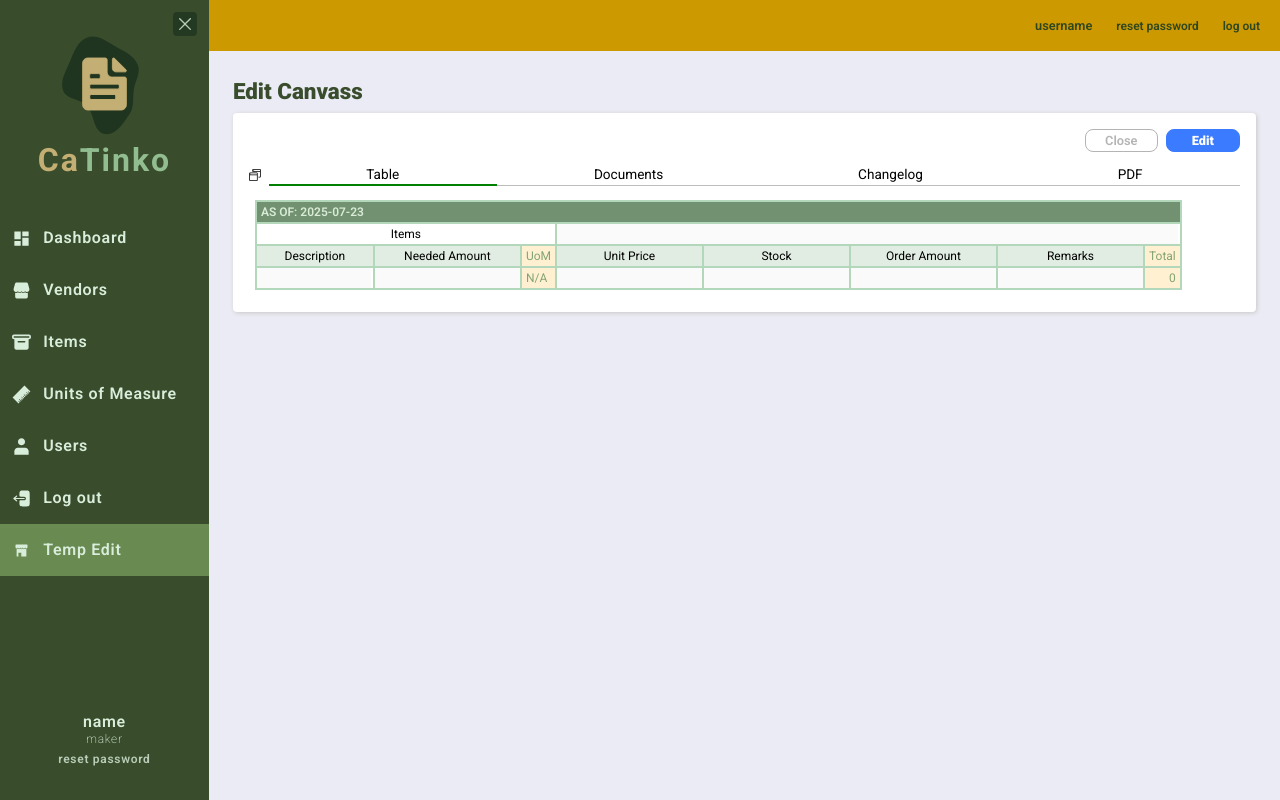
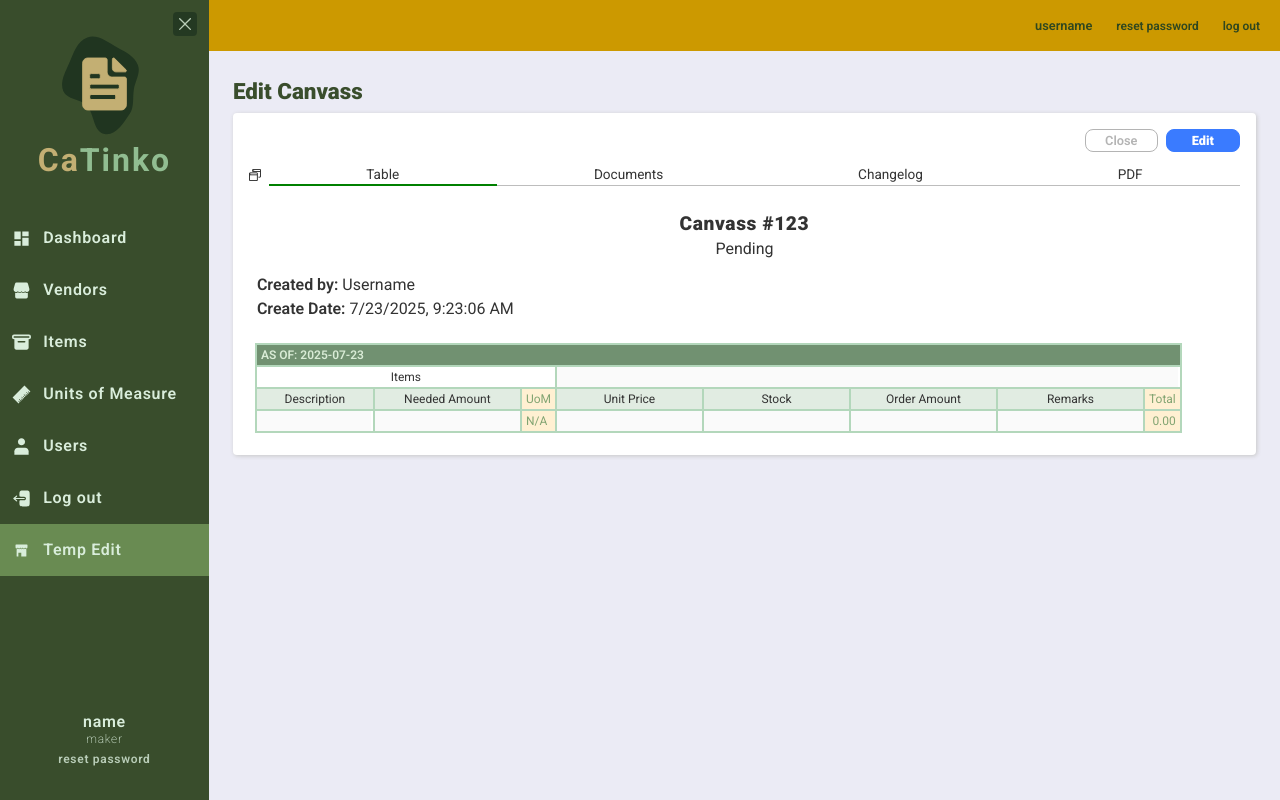
Before and after one commit to lymyr/ojt-aesi-canvass, a React (Vite) app in the folder frontend/: page /canvass/edit in a window 1280 px wide. Built offline with nearby package versions, Linux system fonts and the light colour scheme.

Commit message:
added details in canvass edit

```diff
--- a/frontend/src/components/CanvassForm.jsx
+++ b/frontend/src/components/CanvassForm.jsx
@@ -231,7 +231,12 @@ function CanvassForm({ isEditing = false, editClicked = true }) {
                 disabled={disableInput}
               />
             </td>
-            <td>{Number(vendorData.total || 0).toLocaleString()}</td>
+            <td>
+              {Number(vendorData.total || 0).toLocaleString(undefined, {
+                minimumFractionDigits: 2,
+                maximumFractionDigits: 2,
+              })}
+            </td>
           </React.Fragment>
         );
       })}
--- a/frontend/src/components/Changelog.module.css
+++ b/frontend/src/components/Changelog.module.css
@@ -3,6 +3,7 @@
     display:flex;
     flex-direction: column;
     gap:16px;
+    padding-inline: 8px;
 }
 .changelog {
     font-size: 0.75rem;
--- a/frontend/src/components/DocAttach.module.css
+++ b/frontend/src/components/DocAttach.module.css
@@ -2,6 +2,8 @@
     display: flex;
     flex-direction: column;
     gap:12px;
+    margin-top: 8px;
+    padding-inline: 8px;
 }
 .attach input {
     font-size: 0.9rem;
--- a/frontend/src/index.css
+++ b/frontend/src/index.css
@@ -5,6 +5,7 @@
 @import url('https://fonts.googleapis.com/css2?family=Roboto:ital,wght@0,100..900;1,100..900&display=swap');
 :root {
   font-family: 'Roboto', sans-serif;
+  color: rgb(51, 51, 51);
 }
 *, *::before, *::after {
   box-sizing: border-box;
--- a/frontend/src/pages/CanvassButtons.module.css
+++ b/frontend/src/pages/CanvassButtons.module.css
@@ -30,3 +30,26 @@
     background-color: rgb(180, 180, 180);
     color: white;
 }
+
+
+/* for edit view */
+.detailContainer {
+    padding-inline: 8px;
+    padding-block: 16px;
+    display: flex;
+    flex-direction: column;
+    gap:12px;
+
+}
+.detailContainer > div:nth-child(1) {
+    text-align: center;
+}
+.detailContainer > div:nth-child(1) > p:nth-child(1) {
+    font-weight: 900;
+    font-size: 1.2rem;
+    margin-bottom: -2px;
+    letter-spacing: 0.6px;
+}
+.detailContainer span {
+    font-weight: 600;
+}
--- a/frontend/src/pages/EditCanvass.jsx
+++ b/frontend/src/pages/EditCanvass.jsx
@@ -35,6 +35,18 @@ function EditCanvass({setTitle}) {
         setActiveTab={setActiveTab}
       />
 
+      <div className={s.detailContainer}>
+        <div>
+          <p>Canvass #123</p>
+          <p>Pending</p>
+        </div>
+        <div>
+          <p><span>Created by: </span>Username</p>
+          <p><span>Create Date: </span>{new Date().toLocaleString()}</p>
+        </div>
+      </div>
+
+
       <div style={{ display: activeTab === "table" ? "block" : "none" }}>
         <CanvassForm isEditing={true} editClicked={editClicked} />
       </div>
```
